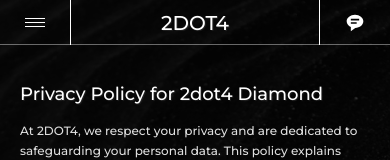
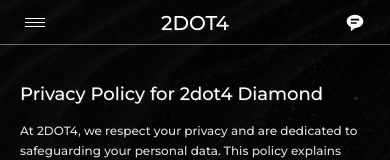
Before and after one commit to Akila-dev/2dot4, a React (Vite) app: page /privacy in a window 390 px wide. Shown: the top 160 px of the page. Built offline with nearby package versions, Linux system fonts and the light colour scheme.

Commit message:
mobile images

```diff
--- a/src/containers/DiscoverContainer.jsx
+++ b/src/containers/DiscoverContainer.jsx
@@ -107,7 +107,7 @@
 							<MenuButton onClick={() => setShowMenu(true)} />
 						</div>
 						<div className="!w-full h-full flex items-center justify-center">
-							<h3 className="uppercase w-full border-x border-[--lines] md:border-none flex items-center justify-center h-full pointer-events-auto">
+							<h3 className="uppercase w-full border-none flex items-center justify-center h-full pointer-events-auto">
 								<Link
 									to="/"
 									onMouseEnter={() => scaleUp('logo')}
--- a/src/containers/Main.jsx
+++ b/src/containers/Main.jsx
@@ -113,7 +113,7 @@
 							<MenuButton onClick={() => setShowMenu(true)} />
 						</div>
 						<div className="!w-full h-full flex items-center justify-center">
-							<h3 className="uppercase w-full border-x border-[--lines] md:border-none flex items-center justify-center h-full pointer-events-auto">
+							<h3 className="uppercase w-full border-none flex items-center justify-center h-full pointer-events-auto">
 								<Link
 									to="/"
 									onMouseEnter={() => scaleUp('logo')}
--- a/src/pages/PrivacyPolicy.jsx
+++ b/src/pages/PrivacyPolicy.jsx
@@ -116,7 +116,7 @@
 							<MenuButton onClick={() => setShowMenu(true)} />
 						</div>
 						<div className="!w-full h-full flex items-center justify-center">
-							<h3 className="uppercase w-full border-x border-[--lines] md:border-none flex items-center justify-center h-full pointer-events-auto">
+							<h3 className="uppercase w-full border-none flex items-center justify-center h-full pointer-events-auto">
 								<Link
 									to="/"
 									onMouseEnter={() => scaleUp('logo')}
```
